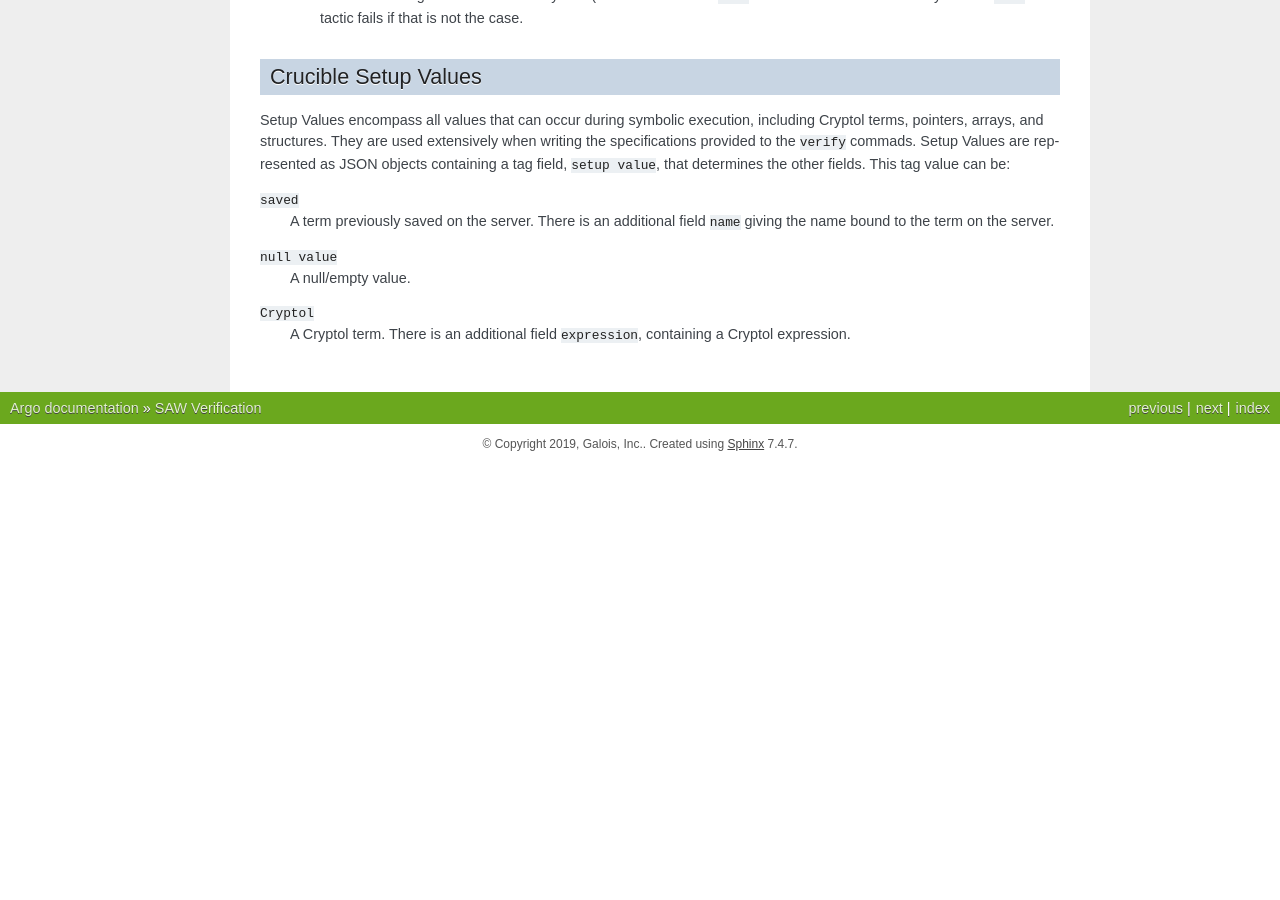
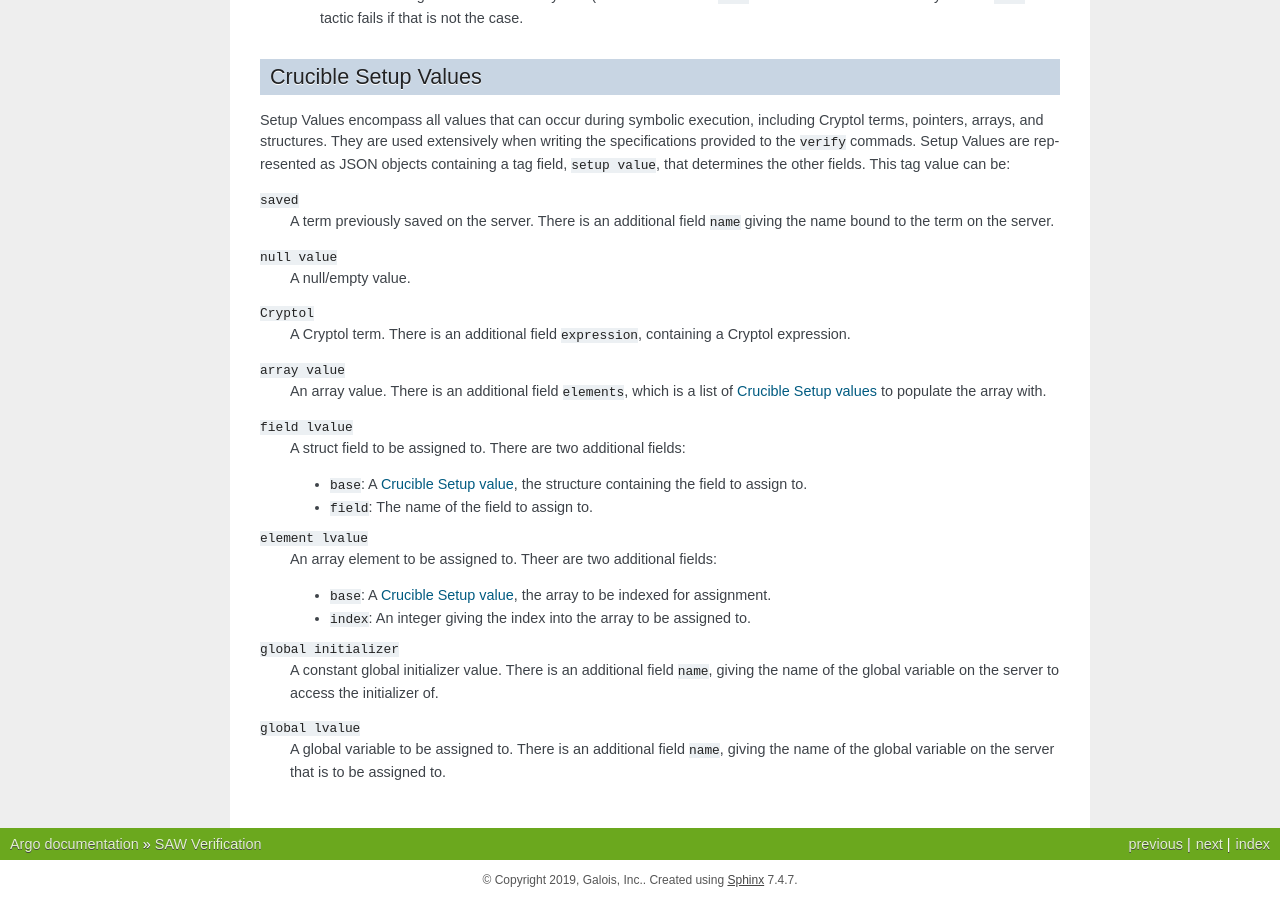
Before and after one commit to GaloisInc/argo, a Sphinx documentation site: the page built from docs/SAW.rst, in a window 1280 px wide and 900 px high, scrolled down 4818 px. Built offline with Sphinx 7.4.7, drawn with Linux system fonts in a browser that asks for light colours; before the commit the page ends 5282 px from its top, so only the background shows below that.

Commit message:
Finished setup value docs

```diff
--- a/docs/SAW.rst
+++ b/docs/SAW.rst
@@ -298,3 +298,27 @@ that determines the other fields. This tag value can be:
 
 ``Cryptol``
   A Cryptol term. There is an additional field ``expression``, containing a Cryptol expression.
+
+``array value``
+  An array value. There is an additional field ``elements``, which is a list of :ref:`Crucible Setup values<setup-values>`
+  to populate the array with.
+
+``field lvalue``
+  A struct field to be assigned to. There are two additional fields:
+
+  - ``base``: A :ref:`Crucible Setup value<setup-values>`, the structure containing the field to assign to.
+  - ``field``: The name of the field to assign to.
+
+``element lvalue``
+  An array element to be assigned to. Theer are two additional fields:
+
+  - ``base``: A :ref:`Crucible Setup value<setup-values>`, the array to be indexed for assignment.
+  - ``index``: An integer giving the index into the array to be assigned to.
+
+``global initializer``
+  A constant global initializer value. There is an additional field ``name``, giving the name of the
+  global variable on the server to access the initializer of.
+
+``global lvalue``
+  A global variable to be assigned to. There is an additional field ``name``, giving the name of the global
+  variable on the server that is to be assigned to.
```
